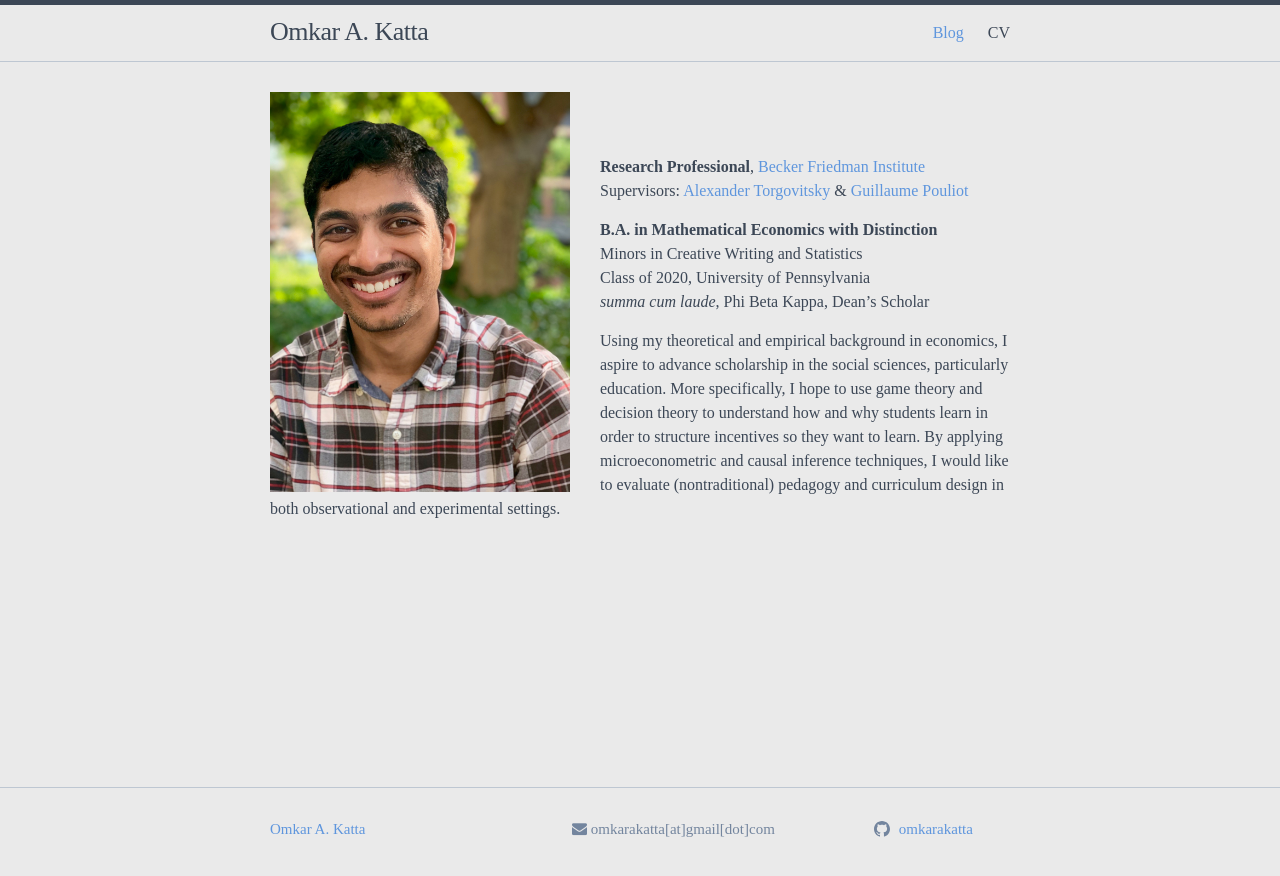
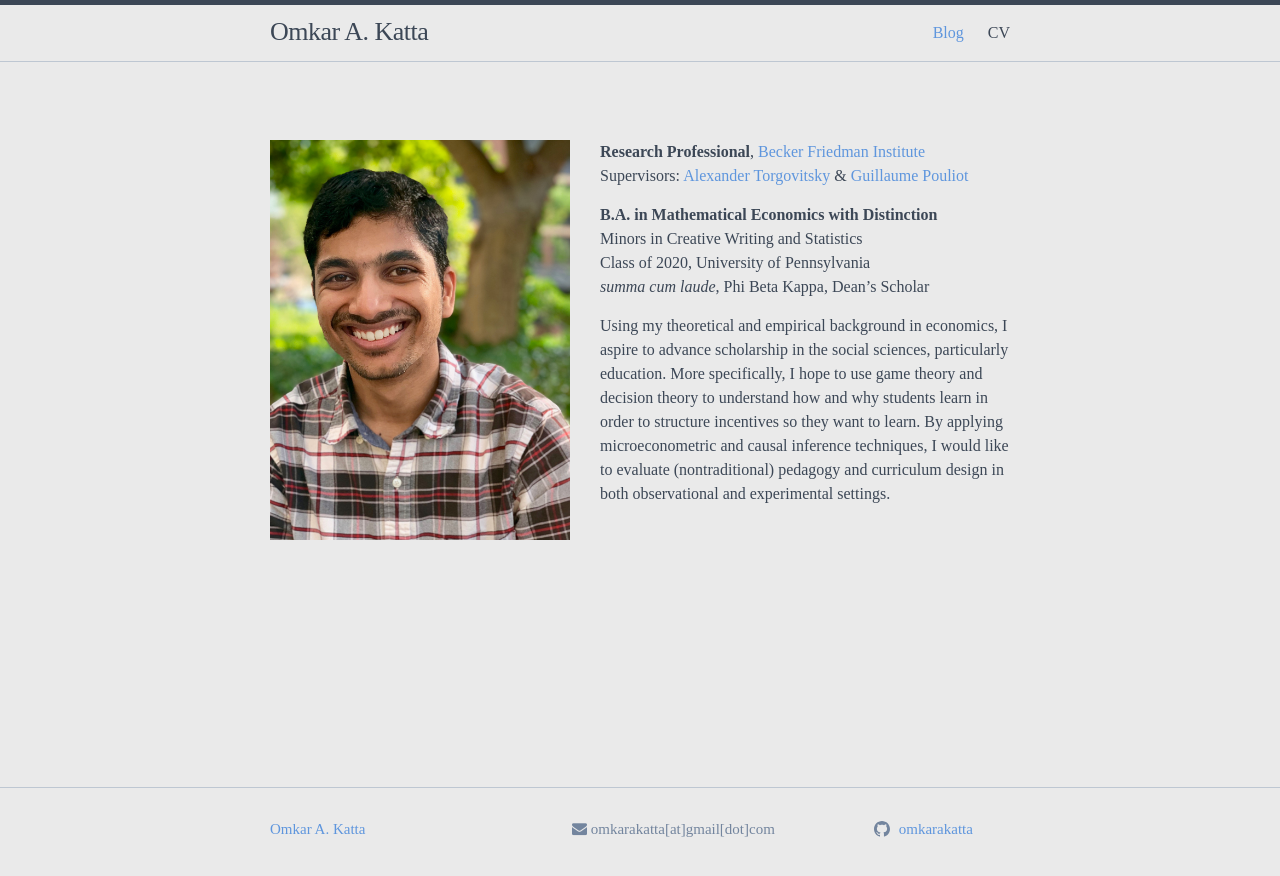
Before and after one commit to omkarakatta/omkarakatta.github.io, a Jekyll site: the page built from index.markdown, in a window 1280 px wide. Shown: the top 876 px of the page. Built offline with Jekyll 4.4.1, drawn with Linux system fonts in a browser that asks for light colours; nearby versions of some CDN libraries.

Commit message:
add vspace to home page

```diff
--- a/_layouts/home.html
+++ b/_layouts/home.html
@@ -1,6 +1,9 @@
 ---
 layout: default
 ---
+
+<br/>
+<br/>
 
 <img src="{{ site.base }}/assets/KattaOmkar_Photograph.jpg" alt="picture of me", style="float:left;margin:0 30px 0 0;" width=300>
 
--- a/index.markdown
+++ b/index.markdown
@@ -1,9 +1,6 @@
 ---
 layout: home
 ---
-
-<br/>
-<br/>
 
 **Research Professional**,
 [Becker Friedman Institute](https://bfi.uchicago.edu)<br/>
```
